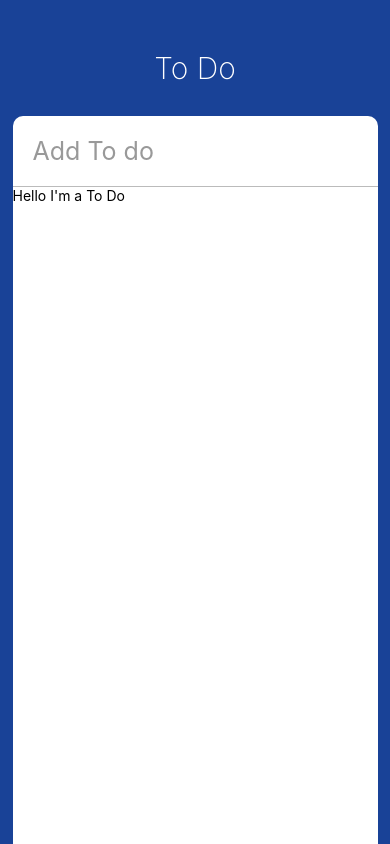
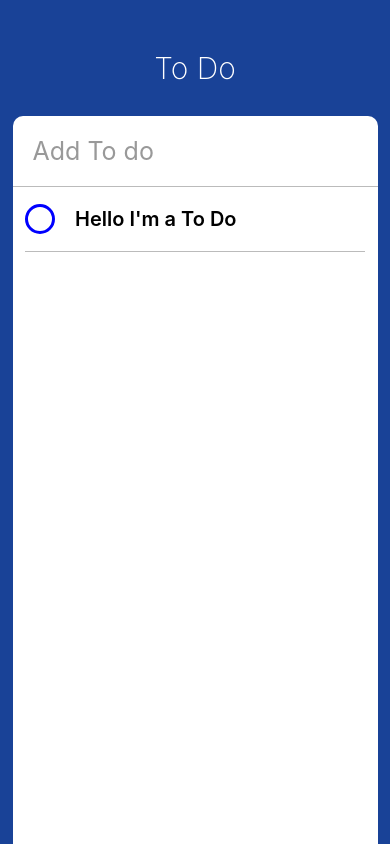
Before and after one commit to changyu2/Todo-App, a React Native app: screen / in a window 390 px wide. Built offline with nearby package versions, Linux system fonts and the light colour scheme.

Commit message:
Coding UI Part #3 - modifying ToDo Component

```diff
--- a/App.js
+++ b/App.js
@@ -35,7 +35,7 @@
             autoCorrect={false}
             underlineColorAndroid={"transparent"}
           />
-          <ScrollView>
+          <ScrollView contentContainerStyle={styles.toDos}>
             <ToDo />
           </ScrollView>
         </View>
@@ -89,5 +89,8 @@
     borderBottomColor: "#bbb",
     borderBottomWidth: 1,
     fontSize: 25
+  },
+  toDos: {
+    alignItems: "center"
   }
 });
--- a/ToDo.js
+++ b/ToDo.js
@@ -1,14 +1,70 @@
 import React, { Component } from "react";
-import { View, Text, TouchableOpacity, StyleSheet } from "react-native";
+import {
+  View,
+  Text,
+  TouchableOpacity,
+  StyleSheet,
+  Dimensions
+} from "react-native";
+
+const { width, height } = Dimensions.get("window");
 
 export default class ToDo extends Component {
+  state = {
+    isEditing: false,
+    isCompleted: false
+  };
+
   render() {
+    const { isCompleted } = this.state;
     return (
-      <View>
-        <Text>Hello I'm a To Do</Text>
+      <View style={styles.container}>
+        <TouchableOpacity onPress={this._toggleComplete}>
+          <View
+            style={[
+              styles.circle,
+              isCompleted ? styles.completedCircle : styles.uncompletedCircle
+            ]}
+          />
+        </TouchableOpacity>
+        <Text style={styles.text}>Hello I'm a To Do</Text>
       </View>
     );
   }
+
+  _toggleComplete = () => {
+    this.setState(prevState => {
+      return {
+        isCompleted: !prevState.isCompleted
+      };
+    });
+  };
 }
 
-const styles = StyleSheet.create({});
+const styles = StyleSheet.create({
+  container: {
+    width: width - 50,
+    borderBottomColor: "#bbb",
+    borderBottomWidth: StyleSheet.hairlineWidth,
+    flexDirection: "row",
+    alignItems: "center"
+  },
+  circle: {
+    width: 30,
+    height: 30,
+    borderRadius: 15,
+    borderWidth: 3,
+    marginRight: 20
+  },
+  completedCircle: {
+    borderColor: "#bbb"
+  },
+  uncompletedCircle: {
+    borderColor: "blue"
+  },
+  text: {
+    fontWeight: "600",
+    fontSize: 20,
+    marginVertical: 20
+  }
+});
```
